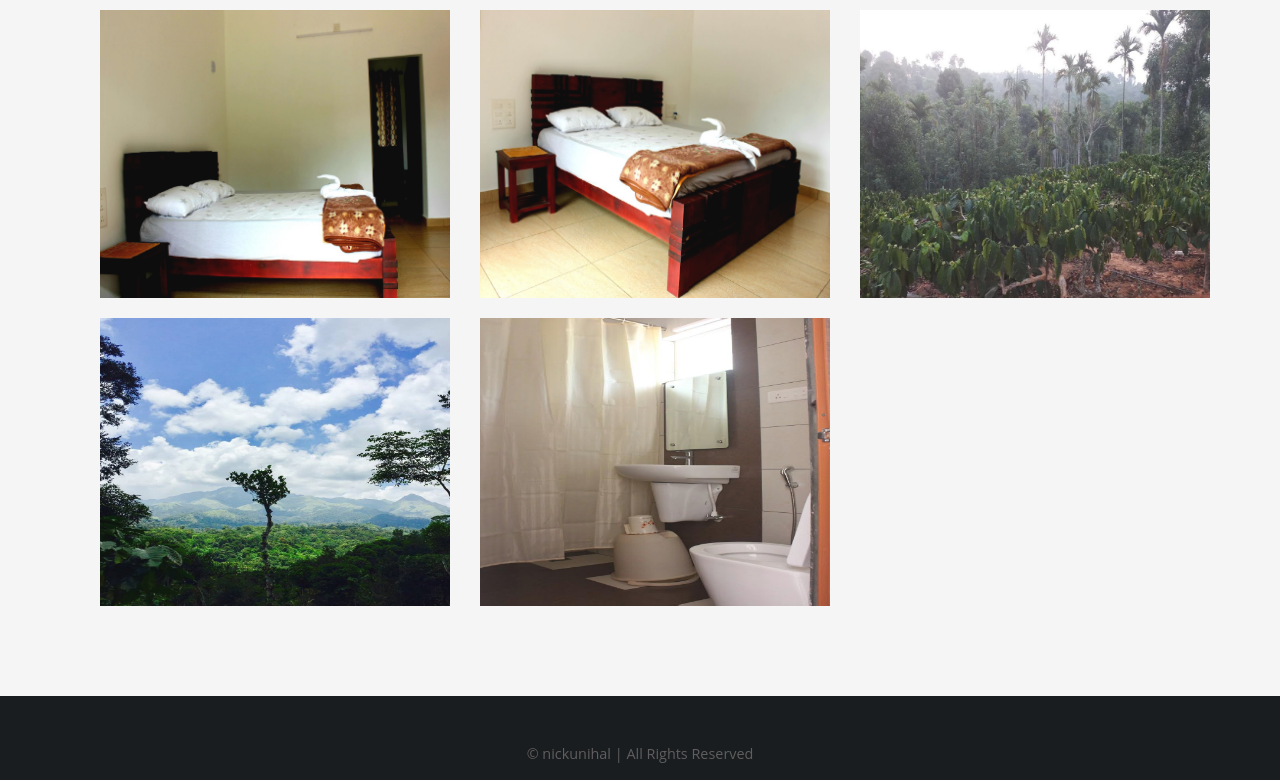
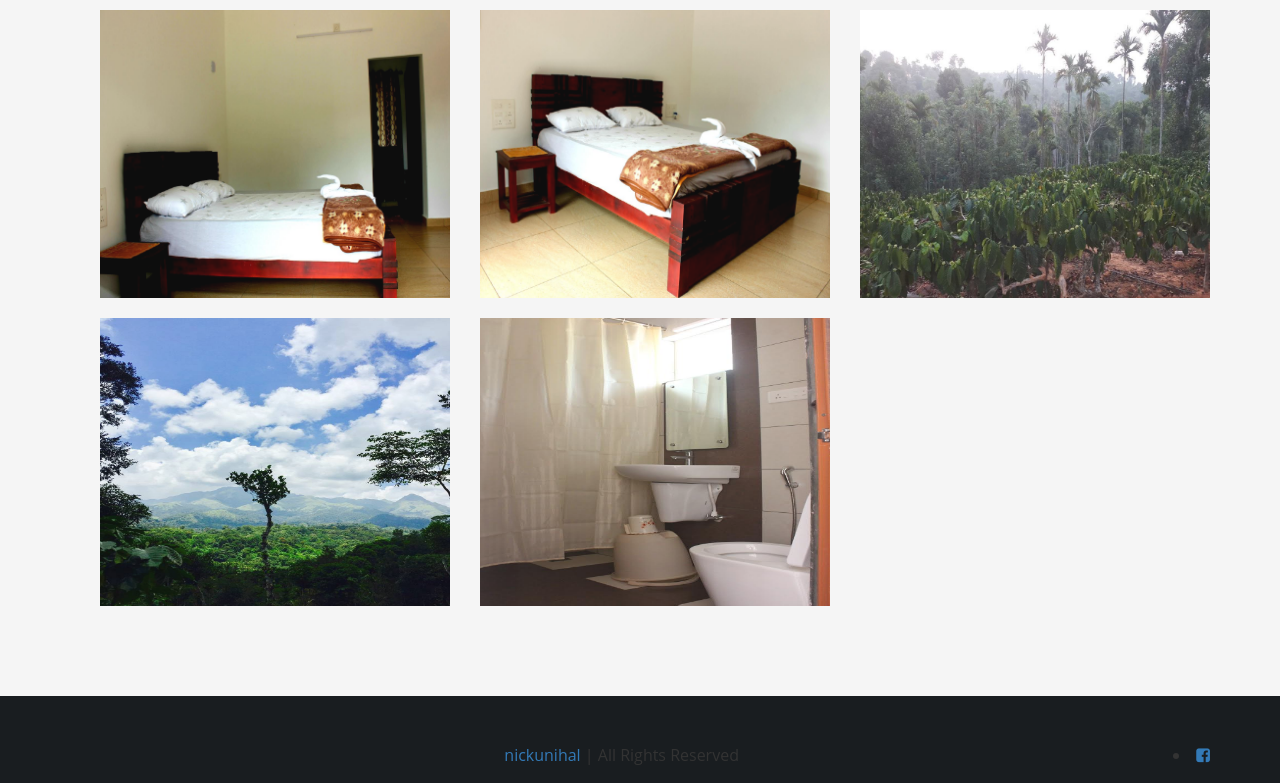
Before and after one commit to nickunihal/nickunihal.github.io, a plain HTML site: page gallery.html in a window 1280 px wide. Shown: the part 1224-2007 px from the top of the page. Drawn offline with Linux system fonts and the light colour scheme.

Commit message:
misc final changes

```diff
--- a/gallery.html
+++ b/gallery.html
@@ -228,10 +228,11 @@
 	<div class="w3-agile-footer">
 		<div class="container">
 			<div class="footer-grids">
- 				<div class="clearfix"> </div>
+	 			<div class="clearfix"> </div>
 			</div>
 			<div class="agileits-w3layouts-copyright">
-				<p>© nickunihal | All Rights Reserved </p>
+				<span style="display: inline;"><a href="https://nickunihal.github.io"> nickunihal</a> | All Rights Reserved </span>
+					<li style="float: right;"><a class="facebook" href="https://www.facebook.com/Harithagiri-Coffee-Homes-172828916757802/" target="_blank"><i class="fa fa-facebook-square" aria-hidden="true" style="font-size:  30;"></i></a></li>
 			</div>
 		</div>
 	</div>
```
Also changed, not shown: attractions.html (+3 -2 lines), index.html (+1 -1 lines).
